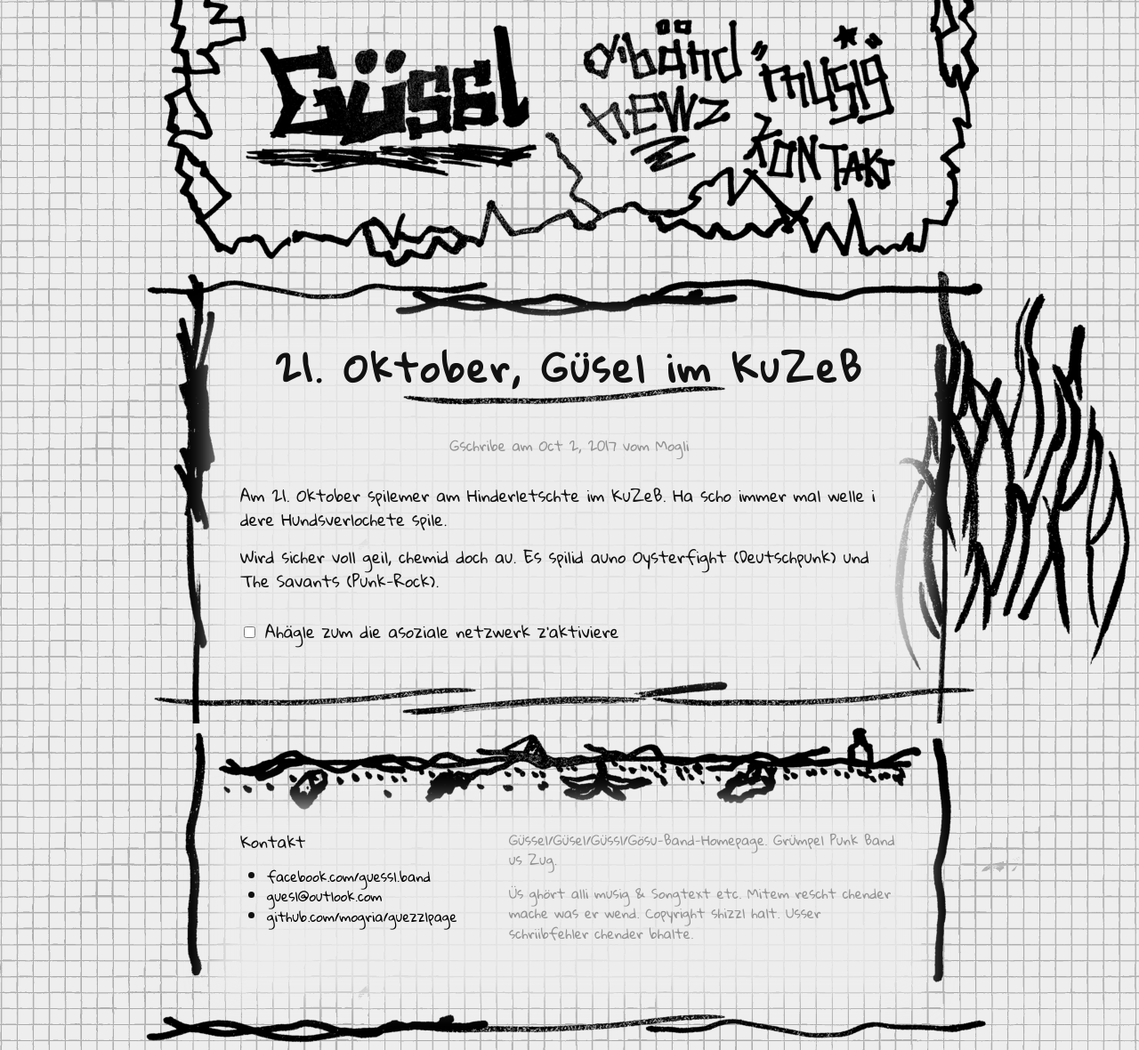
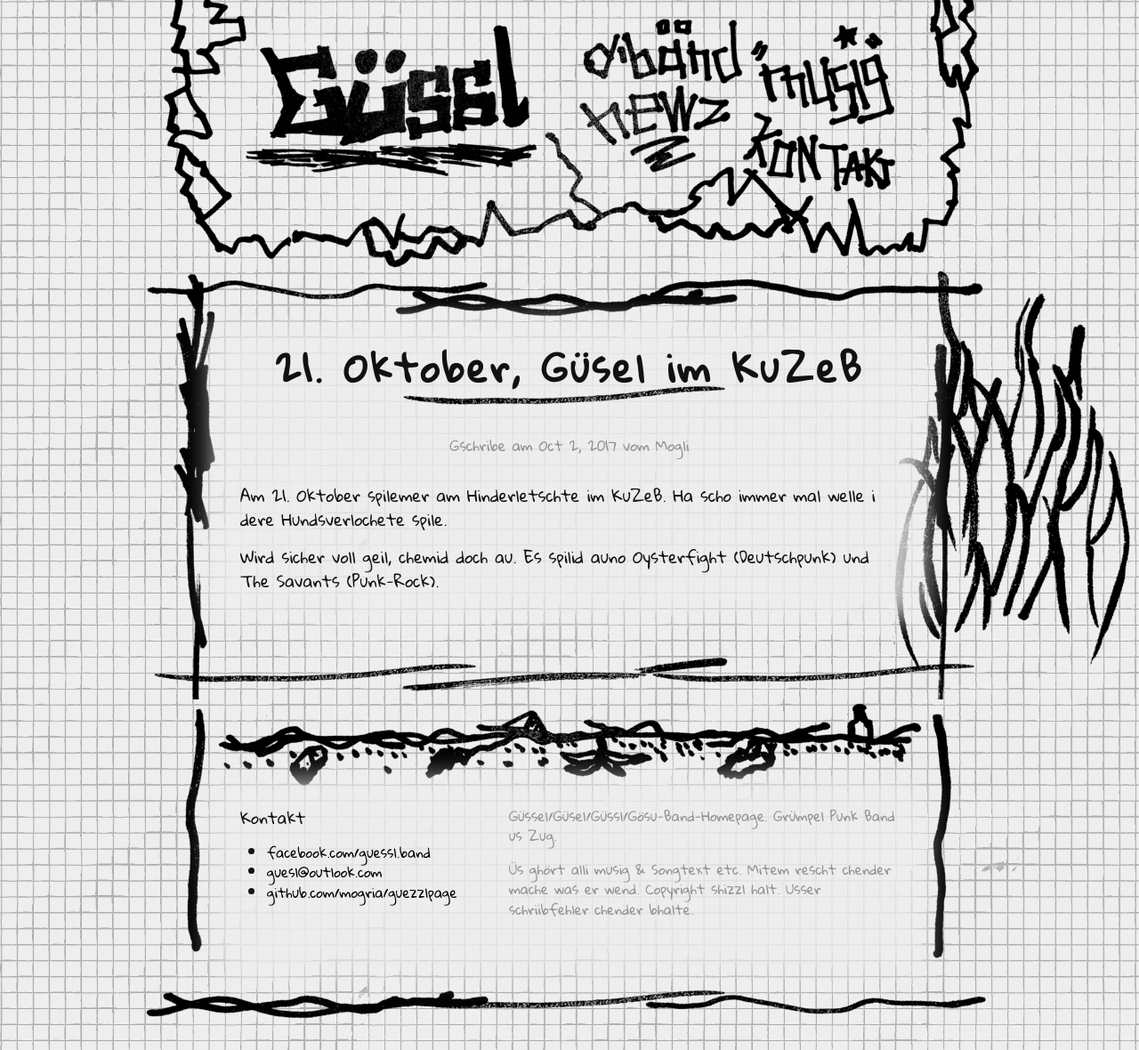
Before and after one commit to mogria/guezzlpage, a Jekyll site: the page built from _posts/2017-10-02-guesl-im-kuzeb.markdown, in a window 1280 px wide. Shown: the whole page at 89% size. Built offline with Jekyll 4.4.1, drawn with Linux system fonts in a browser that asks for light colours; some of the changed lines change nothing that is shown.

Commit message:
Revert "try to integrate facebook share button"
This reverts commit 31576498cf3b3ec1794187c29968d48c2b9f67e6.

```diff
--- a/_layouts/post.html
+++ b/_layouts/post.html
@@ -21,11 +21,4 @@ layout: default
     {{ content }}
   </div>
 
-  <div class="asoziali-medie">
-    <div class"asoziali-medie-behaelter">
-      <input id="asoziali-medie-aktiviere" type="checkbox" name="asoziali-medie-aktiviere" />
-      <label for="asoziali-medie-aktiviere">Ahägle zum die asoziale netzwerk z'aktiviere</label>
-    </div>
-  </div>
-
 </article>
--- a/js/main.js
+++ b/js/main.js
@@ -22,44 +22,8 @@ function show_emails() {
     });
 }
 
-function embed_facebook_sdk() {
-  $.ajaxSetup({ cache: true });
-  $.getScript('//connect.facebook.net/en_US/sdk.js', function(){
-    FB.init({
-      appId: '696265037233127',
-      version: 'v2.10'
-    });
-      console.log('embedding facebook');
-    FB.getLoginStatus(function() {
-        console.log(arguments);
-    });
-  });
-}
-
-function htmlencode(v) {
-    return $("<div />").html(v).text();
-}
-
-function get_share_button(url) {
-    return $('<div class="fb-share-button" data-href="' + htmlencode(url)
-        + '" data-layout="button_count" data-size="small" '
-        + ' data-mobile-iframe="true">'
-        + '<a class="fb-xfbml-parse-ignore" target="_blank"'
-        + ' href="https://www.facebook.com/sharer/sharer.php?u=' + htmlencode(encodeURIComponent(url))
-        + '&src=sdkpreparse">Teilen</a></div>');
-}
-
-
-function toggle_asoziali_medie() {
-    var $c = $('.asoziali-medie');
-    embed_facebook_sdk();
-    var new_content = get_share_button(location.href);
-    $c.html(new_content.html())
-}
-
 jQuery(function($) {
     swap_titles(5000, 6);
     show_emails();
 
-    $('#asoziali-medie-aktiviere').click(toggle_asoziali_medie);
 });
```
